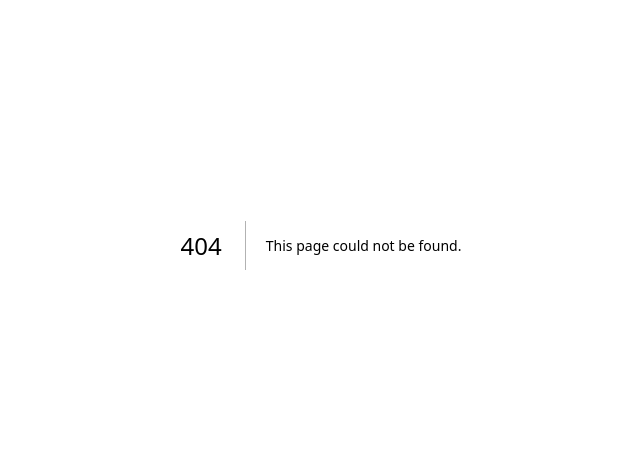
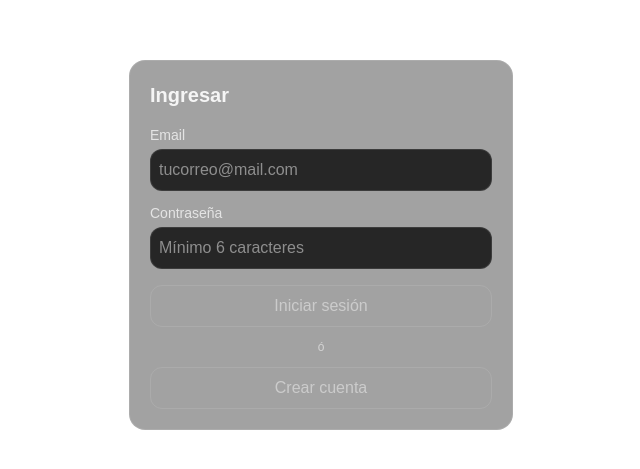
Before and after one commit to fFrancko/beneficios-mvp-web, a Next.js app: page /login in a window 1280 px wide. Before the commit this address had no page. Shown: the part 155-624 px from the top of the page, without its empty margins (319-959 px from the left). Built offline with nearby package versions, Linux system fonts and the light colour scheme; no server answers.

Commit message:
Login Page

```diff
--- /dev/null
+++ b/app/login/page.tsx
@@ -0,0 +1,127 @@
+"use client";
+
+import { useMemo, useState, useEffect } from "react";
+import { useRouter } from "next/navigation";
+import { createClient } from "@supabase/supabase-js";
+
+export default function LoginPage() {
+  const router = useRouter();
+  const supabase = useMemo(
+    () =>
+      createClient(
+        process.env.NEXT_PUBLIC_SUPABASE_URL!,
+        process.env.NEXT_PUBLIC_SUPABASE_ANON_KEY!
+      ),
+    []
+  );
+
+  const [email, setEmail] = useState("");
+  const [password, setPassword] = useState("");
+  const [loading, setLoading] = useState(false);
+  const [msg, setMsg] = useState<string | null>(null);
+
+  // Si ya hay sesión, mandamos a /app
+  useEffect(() => {
+    let mounted = true;
+    (async () => {
+      const { data } = await supabase.auth.getSession();
+      if (mounted && data.session) router.replace("/app");
+    })();
+    return () => {
+      mounted = false;
+    };
+  }, [supabase, router]);
+
+  async function signIn() {
+    try {
+      setLoading(true);
+      setMsg(null);
+      const { error } = await supabase.auth.signInWithPassword({
+        email,
+        password,
+      });
+      if (error) {
+        setMsg(error.message);
+        return;
+      }
+      router.replace("/app");
+    } catch (e: any) {
+      setMsg(e?.message || "Error inesperado");
+    } finally {
+      setLoading(false);
+    }
+  }
+
+  async function signUp() {
+    try {
+      setLoading(true);
+      setMsg(null);
+      const { error } = await supabase.auth.signUp({
+        email,
+        password,
+        options: { emailRedirectTo: `${window.location.origin}/app` },
+      });
+      if (error) {
+        setMsg(error.message);
+        return;
+      }
+      setMsg(
+        "Te enviamos un correo para confirmar la cuenta. Abrí el link y luego volvé a iniciar sesión."
+      );
+    } catch (e: any) {
+      setMsg(e?.message || "Error inesperado");
+    } finally {
+      setLoading(false);
+    }
+  }
+
+  return (
+    <main className="min-h-screen flex items-center justify-center p-4">
+      <div className="w-full max-w-sm rounded-2xl border border-white/10 bg-neutral-900/40 p-5 text-neutral-100">
+        <h1 className="text-xl font-semibold mb-4">Ingresar</h1>
+
+        <label className="block text-sm mb-1 opacity-80">Email</label>
+        <input
+          type="email"
+          className="w-full mb-3 rounded-xl bg-neutral-800 border border-white/10 p-2 outline-none"
+          placeholder="tucorreo@mail.com"
+          value={email}
+          onChange={(e) => setEmail(e.target.value)}
+        />
+
+        <label className="block text-sm mb-1 opacity-80">Contraseña</label>
+        <input
+          type="password"
+          className="w-full mb-4 rounded-xl bg-neutral-800 border border-white/10 p-2 outline-none"
+          placeholder="Mínimo 6 caracteres"
+          value={password}
+          onChange={(e) => setPassword(e.target.value)}
+        />
+
+        <button
+          onClick={signIn}
+          disabled={loading || !email || !password}
+          className="w-full py-2 rounded-xl border border-white/20 disabled:opacity-50"
+        >
+          {loading ? "Procesando..." : "Iniciar sesión"}
+        </button>
+
+        <div className="text-center my-3 text-xs opacity-60">ó</div>
+
+        <button
+          onClick={signUp}
+          disabled={loading || !email || !password}
+          className="w-full py-2 rounded-xl border border-white/20 disabled:opacity-50"
+        >
+          {loading ? "Procesando..." : "Crear cuenta"}
+        </button>
+
+        {msg && (
+          <div className="mt-3 text-sm p-2 rounded-lg bg-neutral-800 border border-white/10">
+            {msg}
+          </div>
+        )}
+      </div>
+    </main>
+  );
+}
```
